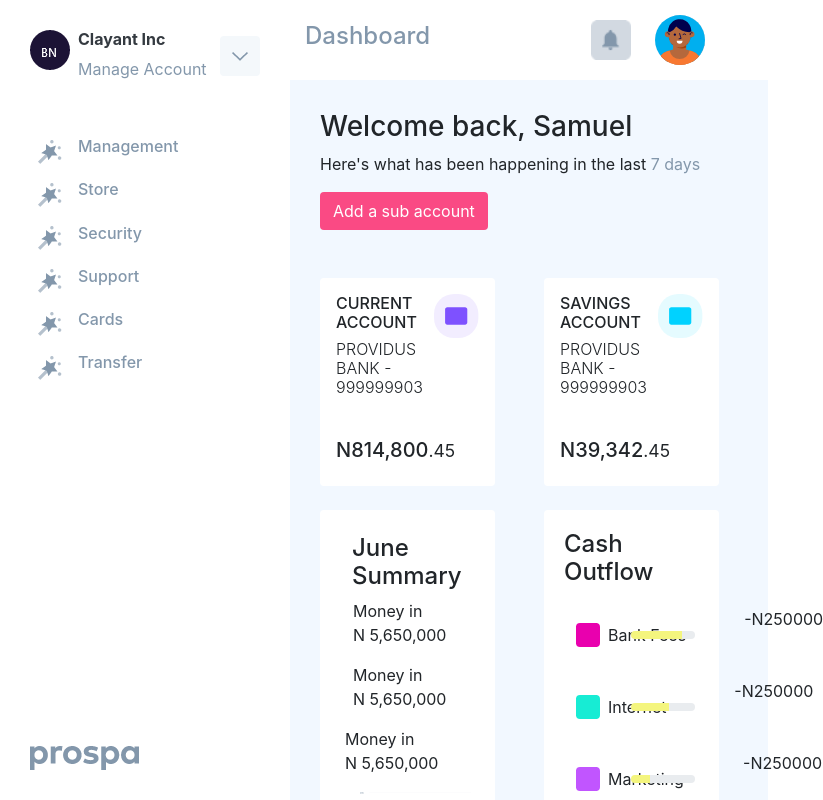
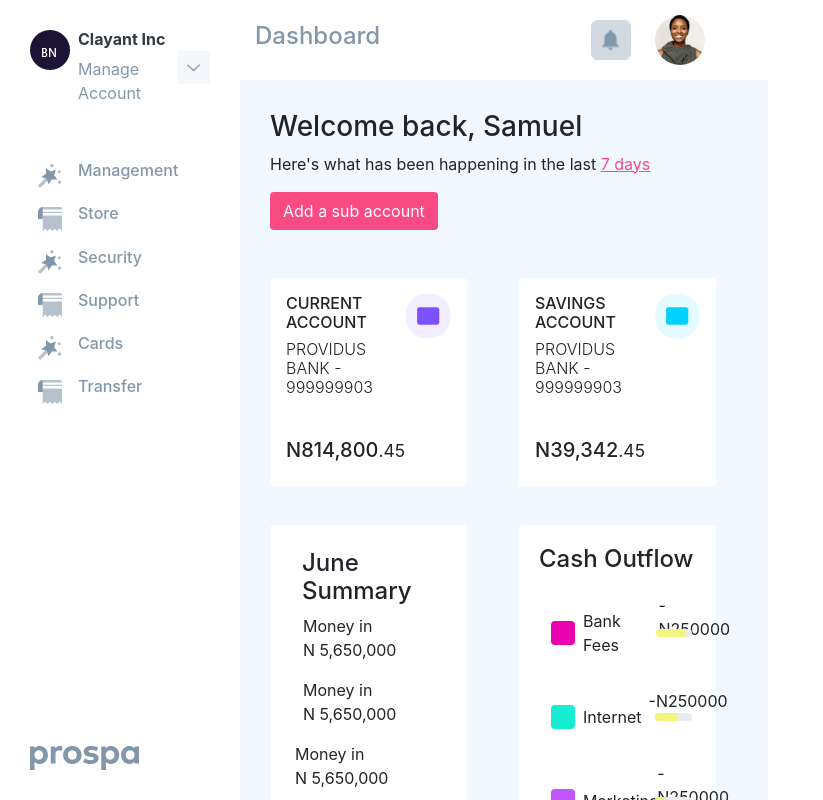
Before and after one commit to sammieeblaq/prospa, a React (Create React App) app: page /home in a window 768 px wide. Shown: the top 800 px of the page, 823 px wide, since content can reach past the window. Built offline with nearby package versions, Linux system fonts and the light colour scheme.

Commit message:
chore: fiishing up functionality

```diff
--- a/src/components/HomeSidebar.js
+++ b/src/components/HomeSidebar.js
@@ -4,6 +4,7 @@ import company from "../assets/images/company_logo.png"
 import dropdown from "../assets/images/dropdown.png"
 import footer from "../assets/images/light_prospa.png"
 import side from "../assets/images/side_icon.png"
+import side2 from "../assets/images/side_icon2.png"
 
 export default function HomeSidebar() {
   const [open, setOpen] = useState(false)
@@ -44,7 +45,7 @@ export default function HomeSidebar() {
         </div>
         <div className="d-flex justify-content-start align-items-center p-2 nav__list">
           <div className="mr-3">
-            <img src={side} alt="Side Icon" />
+            <img src={side2} alt="Side Icon" />
           </div>
           <div className="light__color">
             <h6>Store</h6>
@@ -60,7 +61,7 @@ export default function HomeSidebar() {
         </div>
         <div className="d-flex justify-content-start align-items-center p-2 nav__list">
           <div className="mr-3">
-            <img src={side} alt="Side Icon" />
+            <img src={side2} alt="Side Icon" />
           </div>
           <div className="light__color">
             <h6>Support</h6>
@@ -76,7 +77,7 @@ export default function HomeSidebar() {
         </div>
         <div className="d-flex justify-content-start align-items-center p-2 nav__list">
           <div className="mr-3">
-            <img src={side} alt="Side Icon" />
+            <img src={side2} alt="Side Icon" />
           </div>
           <div className="light__color">
             <h6>Transfer</h6>
--- a/src/pages/Home.js
+++ b/src/pages/Home.js
@@ -29,7 +29,7 @@ export default function Home() {
             <div className="row justify-content-between align-items-center">
               <div>
                 <h3 className="font">Welcome back, Samuel</h3>
-                <p>Here's what has been happening in the last <span className="light__color">7 days</span></p>
+                <p>Here's what has been happening in the last <span className="day__color">7 days</span></p>
               </div>
               <div>
                 <button className="btn sub__account__btn mr-5">Add a sub account</button>
@@ -38,7 +38,7 @@ export default function Home() {
           </div>
           <div className="row mt-5">
             <div className="col-md-6">
-              <div className="bg-white rounded card__width">
+              <div className="bg-white rounded card__width account__card">
                 <div className="p-3 d-flex justify-content-between">
                   <div>
                     <h6>CURRENT ACCOUNT</h6>
--- a/src/pages/SignUpPage.js
+++ b/src/pages/SignUpPage.js
@@ -47,7 +47,7 @@ const SignUpPage = () => {
                     Next
                     </button>
                   :
-                  <button className="btn form-control p-2 btn__color mt-2" onClick={() => history.push("/home")}>
+                  <button className="btn form-control p-2 btn__color mt-2 mb-4" onClick={() => history.push("/home")}>
                     Submit
                   </button>
               }
--- a/src/styles/styles.css
+++ b/src/styles/styles.css
@@ -225,6 +225,11 @@
     color: #8397ab;
 }
 
+.day__color {
+    color: #fa4a84;
+    text-decoration: underline #fa4a84;
+}
+
 .over {
     position: absolute;
     z-index: 9;
@@ -263,4 +268,28 @@
     .prog__width {
         width: 33% !important;
     }
+    .account__card {
+        margin-bottom: 15px;
+    }
+    .sidebar__2 {
+        width: 240px;
+    }
   }
+
+  @media only screen and (min-width: 768px) and (max-width: 992px) {
+    .bottom {
+        margin-bottom: 15px;
+    }
+    .account__card {
+        margin-bottom: 15px;
+    }
+    .mr__right {
+        margin-right:  -80px;;
+    }
+    .prog__width {
+        width: 25% !important;
+    }
+    .sidebar__2 {
+        width: 240px;
+    }
+  }
```
Also changed, not shown: src/assets/images/profile.svg, src/assets/images/side_icon2.png (added).
